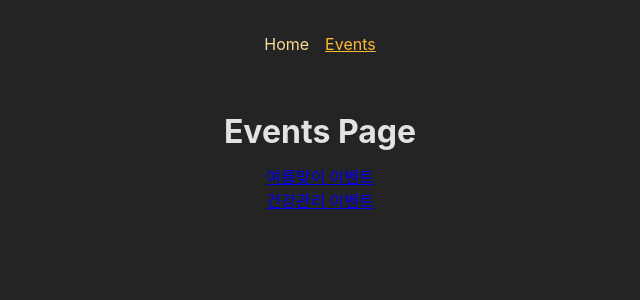
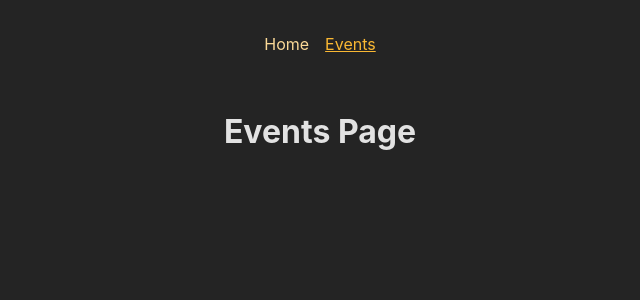
Before and after one commit to yunjeongg/REACT_STUDY20240612, a React (Create React App) app: page /events in a window 1280 px wide. Shown: the top 300 px of the page, without its empty margins (320-960 px from the left). Built offline with nearby package versions, Linux system fonts and the light colour scheme.

Commit message:
# 91. Events DB 기본셋팅

```diff
--- a/src/components/RouteExample/pages/Events.js
+++ b/src/components/RouteExample/pages/Events.js
@@ -1,35 +1,52 @@
 import React from 'react';
 import { Link } from 'react-router-dom';
 
-const DUMMY_EVENTS =
-[
+// const DUMMY_EVENTS =
+// [
+//   {
+//     id: '1',
+//     title: '여름맞이 이벤트',
+//     image: 'https://m.puroluna.com/file_data/iffl8888/2019/06/18/e6a78ac2fbfa26acf240feb86380a47f.jpg',
+//     date: '2024-07-20',
+//     description: '여름맞이 이벤트입니다. 재밌겠지?'
+//   },
+//   {
+//     id: '2',
+//     title: '건강관리 이벤트',
+//     image: 'https://www.nhis.or.kr/static/alim/paper/oldpaper/202109/assets/images/sub/event01_mo.jpg',
+//     date: '2024-07-15',
+//     description: '건강 이벤트입니다. 건강하겠지?'
+//   },
+// ]
+
+/* DUMMY_EVENTS 대신 DB 에 데이터 넣기
+   postman post http://localhost:8282/events body 에 아래 적고 send (2번)
+
   {
-    id: '1',
-    title: '여름맞이 이벤트',
-    image: 'https://m.puroluna.com/file_data/iffl8888/2019/06/18/e6a78ac2fbfa26acf240feb86380a47f.jpg',
-    date: '2024-07-20',
-    description: '여름맞이 이벤트입니다. 재밌겠지?'
-  },
+    "title": "여름맞이 이벤트",
+    "desc": "여름맞이 이벤트입니다. 재밌겠지?",
+    "imageUrl": "https://m.puroluna.com/file_data/iffl8888/2019/06/18/e6a78ac2fbfa26acf240feb86380a47f.jpg",
+    "beginDate": "2024-07-20"
+  }
+  ,
   {
-    id: '2',
-    title: '건강관리 이벤트',
-    image: 'https://www.nhis.or.kr/static/alim/paper/oldpaper/202109/assets/images/sub/event01_mo.jpg',
-    date: '2024-07-15',
-    description: '건강 이벤트입니다. 건강하겠지?'
-  },
-
-]
+    "title": "건강관리 이벤트",
+    "desc": "건강 이벤트입니다. 건강하겠지?",
+    "imageUrl": "https://www.nhis.or.kr/static/alim/paper/oldpaper/202109/assets/images/sub/event01_mo.jpg",
+    "beginDate": "2024-07-15"
+}
+*/
 const Events = () => {
   return (
     <>
       <h1>Events Page</h1>
       <ul>
         {
-          DUMMY_EVENTS.map (e => (
-            <li key={e.id}>
-              <Link to={e.id}>{e.title}</Link>
-            </li>
-          ))
+          // DUMMY_EVENTS.map (e => (
+          //   <li key={e.id}>
+          //     <Link to={e.id}>{e.title}</Link>
+          //   </li>
+          // ))
         }
       </ul>
     </>
```
